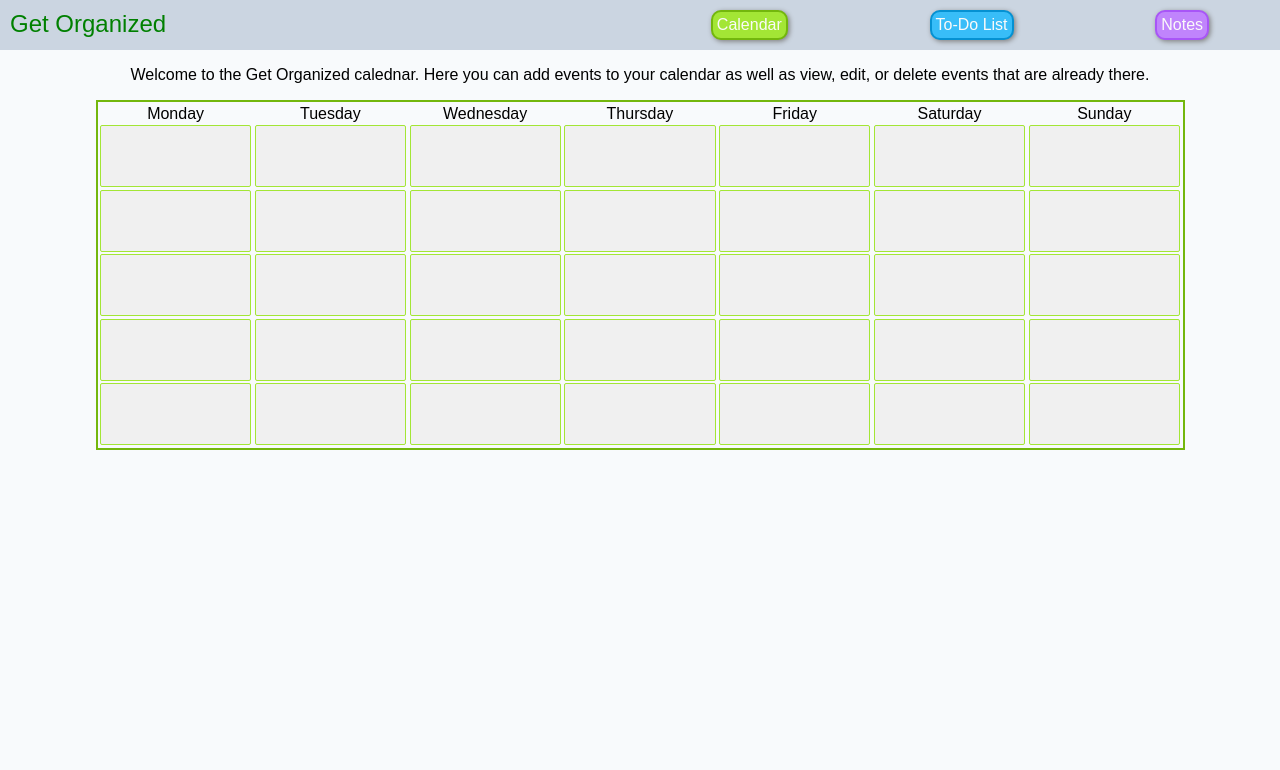
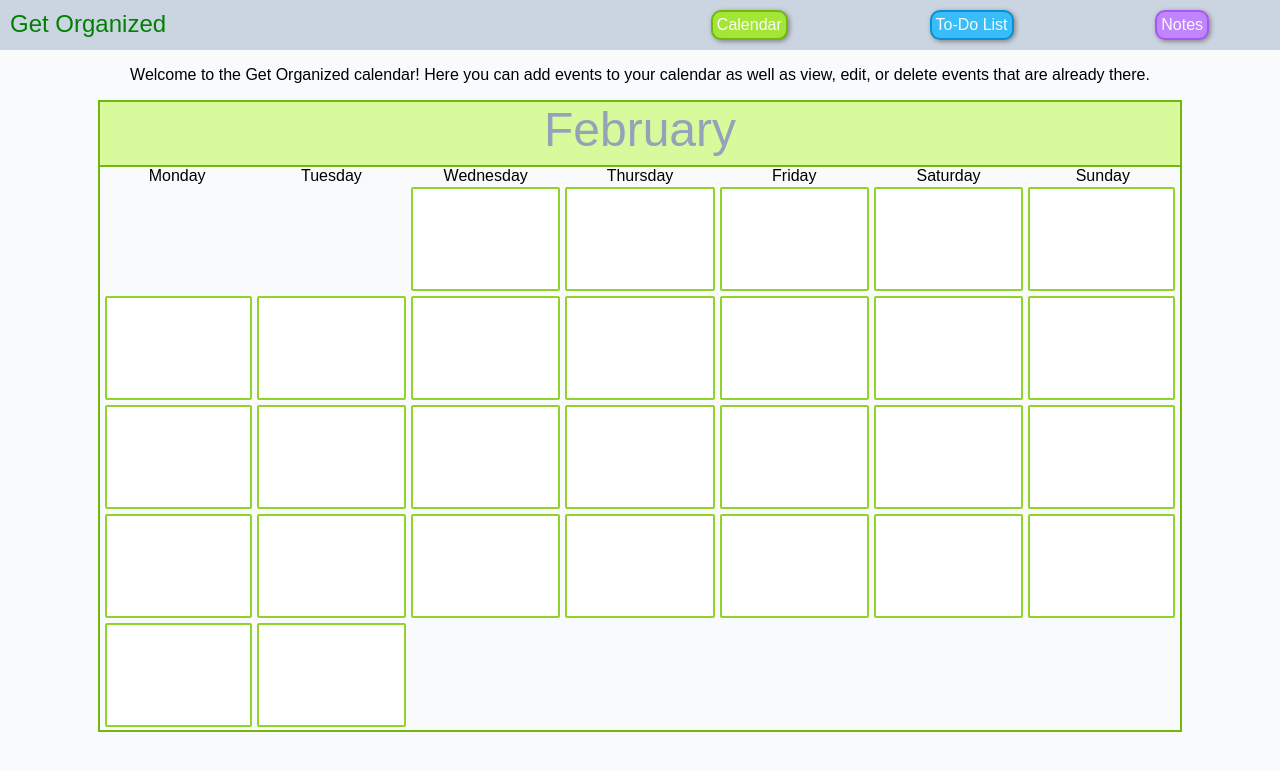
Before and after one commit to TheGreengo/startup, a plain HTML site: page calendar.html in a window 1280 px wide. Drawn offline with Linux system fonts and the light colour scheme.

Commit message:
Updates to calendar formatting

```diff
--- a/calendar.html
+++ b/calendar.html
@@ -18,11 +18,14 @@
             </nav>
         </header>
         <p class="desc">
-            Welcome to the Get Organized calednar. Here you can add events to your calendar
+            Welcome to the Get Organized calendar! Here you can add events to your calendar
             as well as view, edit, or delete events that are already there.
         </p>
         <div class="calendar">
             <div class="cal-hold">
+                <div class="month">
+                    February
+                </div>
                 <div class="weekday">
                     Monday
                 </div>
@@ -44,7 +47,28 @@
                 <div class="weekday">
                     Sunday
                 </div>
+                <div class="">
+
+                </div>
+                <div class="">
+
+                </div>
                 <div class="day">
+
+                </div>
+                <div class="day">
+
+                </div>
+                <div class="day">
+
+                </div>
+                <div class="day">
+
+                </div>
+                <div class="day row-end">
+
+                </div>
+                <div class="day row-start">
 
                 </div>
                 <div class="day">
@@ -62,7 +86,10 @@
                 <div class="day">
 
                 </div>
-                <div class="day">
+                <div class="day row-end">
+
+                </div>
+                <div class="day row-start">
 
                 </div>
                 <div class="day">
@@ -80,7 +107,10 @@
                 <div class="day">
 
                 </div>
-                <div class="day">
+                <div class="day row-end">
+
+                </div>
+                <div class="day row-start">
 
                 </div>
                 <div class="day">
@@ -98,55 +128,28 @@
                 <div class="day">
 
                 </div>
-                <div class="day">
+                <div class="day row-end">
+
+                </div>
+                <div class="day row-start">
 
                 </div>
                 <div class="day">
 
                 </div>
-                <div class="day">
+                <div class="">
 
                 </div>
-                <div class="day">
+                <div class="">
 
                 </div>
-                <div class="day">
+                <div class="">
 
                 </div>
-                <div class="day">
+                <div class="">
 
                 </div>
-                <div class="day">
-
-                </div>
-                <div class="day">
-
-                </div>
-                <div class="day">
-
-                </div>
-                <div class="day">
-
-                </div>
-                <div class="day">
-
-                </div>
-                <div class="day">
-
-                </div>
-                <div class="day">
-
-                </div>
-                <div class="day">
-
-                </div>
-                <div class="day">
-
-                </div>
-                <div class="day">
-
-                </div>
-                <div class="day">
+                <div class="">
 
                 </div>
             </div>
--- a/style.css
+++ b/style.css
@@ -74,19 +74,17 @@ menu{
     width: 90%;
     max-width: 1080px;
     display: grid;
-    grid-template-columns: 14% 14% 14% 14% 14% 14% 14%;
-    column-gap: 0.33334%;
-    row-gap: 2.5px;
-    padding: 2.5px;
+    grid-template-columns: 14.2857% 14.2857% 14.2857% 14.2857% 14.2857% 14.2857% 14.2857%;
 }
 .weekday{
     text-align: center;
 }
 .day{
-    background-color: #f0f0f0;
-    height: 60px;
-    border: solid #a3e635 1px;
+    background-color: white;
+    height: 100px;
+    border: solid #91d328 2px;
     border-radius: 2px;
+    margin: 2.5px;
 }
 
 .cont{
@@ -97,3 +95,22 @@ menu{
 .desc{
     text-align: center;
 }
+
+.month{
+    grid-column-start: 1;
+    grid-column-end: 8;
+    border-bottom: solid #73b70d 2px;
+    text-align: center;
+    font-size: 48px;
+    color:#94a3b8;
+    padding-bottom: 7.5px;
+    background-color: #d9f99d;
+}
+
+.row-start{
+    margin-left: 5px;
+}
+
+.row-end{
+    margin-right: 5px;
+}
```
Also changed, not shown: notes.html (+1 -1 lines), todo.html (+1 -1 lines).
